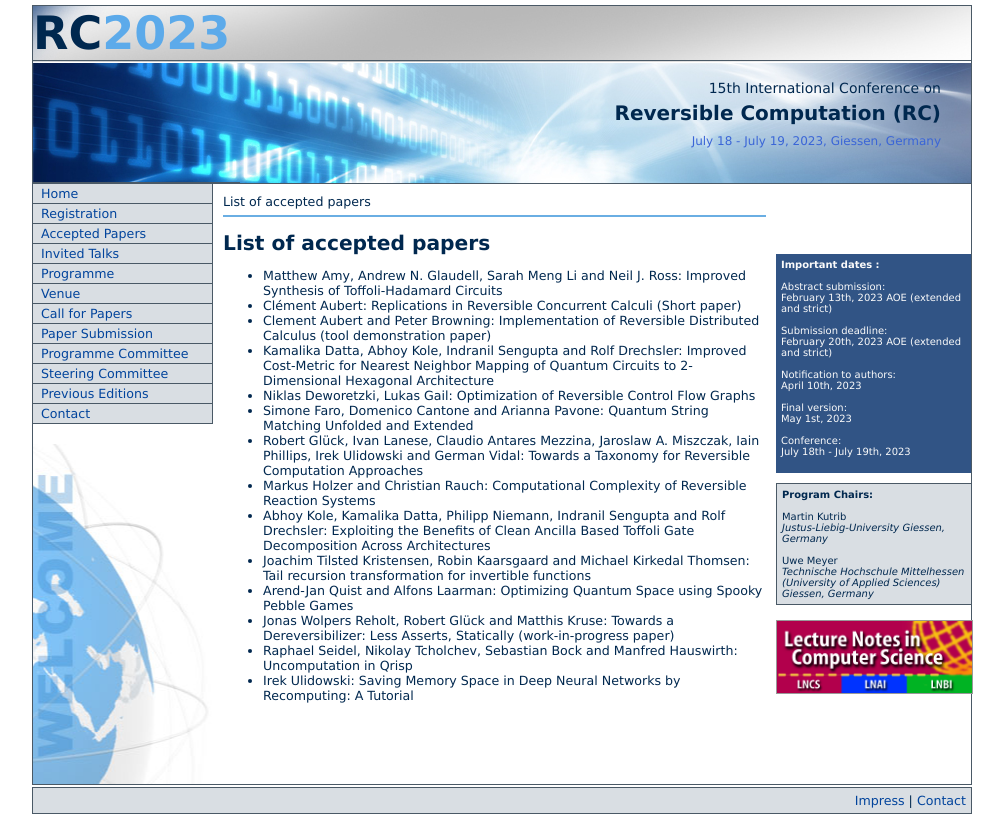
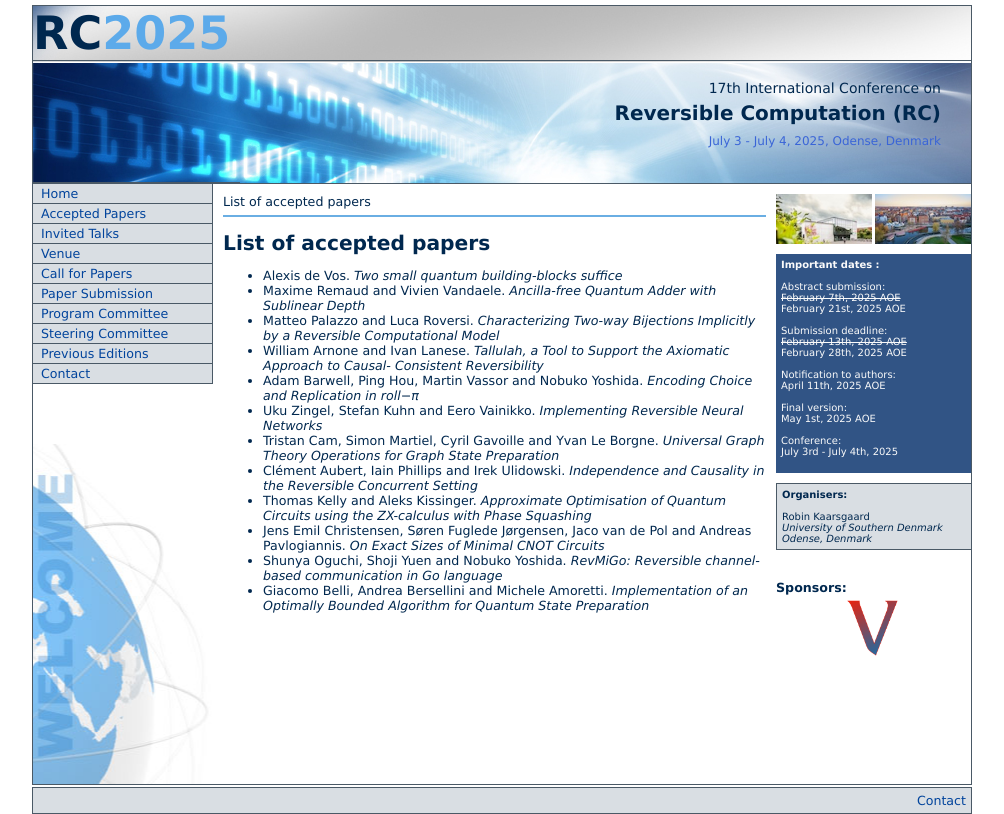
Before and after one commit to reversible-computation-2025/reversible-computation-2025.github.io, a plain HTML site: page accepted.html in a window 1280 px wide. Shown: the whole page, without its empty margins (139-1143 px from the left). Drawn offline with Linux system fonts and the light colour scheme.

Commit message:
Accepted papers, invited talks, more local info

```diff
--- a/accepted.html
+++ b/accepted.html
@@ -4,7 +4,7 @@
 
   <meta name="viewport" content="width=device-width, initial-scale=1.0">
   <meta http-equiv="X-UA-Compatible" content="ie=edge">
-  <title>Reversible Computation (RC) :: List of accepted papers</title>
+  <title>Reversible Computation (RC) :: Home</title>
   <link rel="stylesheet" href="./local/styles.css">
    <meta name="msapplication-TileColor" content="#FFFFFF">
   <meta name="msapplication-TileImage" content="./local/top.jpeg">
@@ -12,20 +12,19 @@
   <style type="text/css">
     .top-logo { background-image: url("./local/top.jpeg"); }
     .nav { background-image: url("./local/left.jpeg"); }
-    #local-img1 { background-image: url("./local/THM.jpg"); }
-    #local-img2 { background-image: url("./local/JLU.jpg"); }
-    #springer-img { background-image: url("./local/springer.png"); }
+    #local-img1 { background-image: url("./local/sdu-front.jpg"); }
+    #local-img2 { background-image: url("./local/odense.jpg"); }
   </style>
 </head>
 <body data-new-gr-c-s-check-loaded="14.1039.0" data-gr-ext-installed="">
   <div class="all">
     <div class="content">
       <div class="top-logo">
-      <div class="top-logo-abbrev">RC<span class="year">2023</span></div>
+        <div class="top-logo-abbrev">RC<span class="year">2025</span></div>
         <div class="top-logo-info">
-        <span class="edition">15th International Conference on</span><br>
+          <span class="edition">17th International Conference on</span><br>
           <span class="name">Reversible Computation (RC)</span><br>
-        <span class="date-place">July 18 - July 19, 2023, Giessen, Germany</span>
+          <span class="date-place">July 3 - July 4, 2025, Odense, Denmark</span>
         </div>
       </div>
 
@@ -36,14 +35,14 @@
         <nav>
           <ul>
             <li><a href="index.html">Home</a></li>
-          <li><a href="registration.html">Registration  </a></li>
+            <!--<li><a href="registration.html">Registration  </a></li>-->
             <li><a href="accepted.html">Accepted Papers</a></li>
             <li> <a href="invited.html">Invited Talks</a></li>
-          <li> <a href="programme.html">Programme</a></li>
+            <!--<li> <a href="programme.html">Programme</a></li>-->
             <li><a href="venue.html">Venue</a></li>
             <li><a href="cfp.html">Call for Papers</a></li>
             <li><a href="submission.html">Paper Submission</a></li>
-          <li><a href="pc.html">Programme Committee</a></li>
+            <li><a href="pc.html">Program Committee</a></li>
               <!--<li><a href="/location">Location</a></li>-->
               <!--<li><a href="/social">Social Event</a></li>-->
               <!--<li><a href="/accommodation">Accommodation</a></li>-->
@@ -60,28 +59,65 @@
 
 <h1>List of accepted papers</h1>
       <ul>
-        <li>Matthew Amy, Andrew N. Glaudell, Sarah Meng Li and Neil J. Ross: Improved Synthesis of Toffoli-Hadamard Circuits</li>
-        <li>Clément Aubert: Replications in Reversible Concurrent Calculi (Short paper)</li>
-        <li>Clement Aubert and Peter Browning: Implementation of Reversible Distributed Calculus (tool demonstration paper)</li>
-        <li>Kamalika Datta, Abhoy Kole, Indranil Sengupta and Rolf Drechsler:
-               Improved Cost-Metric for Nearest Neighbor Mapping of Quantum Circuits to 2-Dimensional Hexagonal Architecture</li>
-        <li>Niklas Deworetzki, Lukas Gail: Optimization of Reversible Control Flow Graphs</li>
-        <li>Simone Faro, Domenico Cantone and Arianna Pavone: Quantum String Matching Unfolded and Extended</li>
-        <li>Robert Glück, Ivan Lanese, Claudio Antares Mezzina, Jaroslaw A. Miszczak, Iain Phillips, Irek Ulidowski and German Vidal:
-          Towards a Taxonomy for Reversible Computation Approaches</li>
-        <li>Markus Holzer and Christian Rauch: Computational Complexity of Reversible Reaction Systems</li>
-        <li>Abhoy Kole, Kamalika Datta, Philipp Niemann, Indranil Sengupta and Rolf Drechsler:
-          Exploiting the Benefits of Clean Ancilla Based Toffoli Gate Decomposition Across Architectures</li>
-        <li>Joachim Tilsted Kristensen, Robin Kaarsgaard and Michael Kirkedal Thomsen: Tail recursion transformation for invertible functions</li>
-        <li>Arend-Jan Quist and Alfons Laarman: Optimizing Quantum Space using Spooky Pebble Games</li>
-        <li>Jonas Wolpers Reholt, Robert Glück and Matthis Kruse: Towards a Dereversibilizer: Less Asserts, Statically (work-in-progress paper)</li>
-        <li>Raphael Seidel, Nikolay Tcholchev, Sebastian Bock and Manfred Hauswirth: Uncomputation in Qrisp</li>
-        <li>Irek Ulidowski: Saving Memory Space in Deep Neural Networks by Recomputing: A Tutorial</li>
+        <li>Alexis de Vos.
+	  <em>Two small quantum building-blocks
+            suffice</em>
+	</li>
+	<li>
+	  Maxime Remaud and Vivien Vandaele.
+	  <em>Ancilla-free Quantum Adder with Sublinear Depth</em>
+	</li>
+	<li>Matteo Palazzo and Luca Roversi.
+	  <em>Characterizing Two-way Bijections Implicitly by a Reversible
+	    Computational Model</em>
+	</li>
+	<li>
+	  William Arnone and Ivan Lanese.
+	  <em>Tallulah, a Tool to Support the Axiomatic Approach to Causal-
+	    Consistent Reversibility</em>
+	</li>
+	<li>
+	  Adam Barwell, Ping Hou, Martin Vassor and Nobuko Yoshida.
+	  <em>Encoding Choice and Replication in roll−π</em>
+	</li>
+	<li>
+	  Uku Zingel, Stefan Kuhn and Eero Vainikko.
+	  <em>Implementing Reversible Neural Networks</em>
+	</li>
+	<li>
+	  Tristan Cam, Simon Martiel, Cyril Gavoille and Yvan Le Borgne.
+	  <em>Universal Graph Theory Operations for Graph State
+	    Preparation</em>
+	</li>
+	<li>
+	  Clément Aubert, Iain Phillips and Irek Ulidowski.
+	  <em>Independence and Causality in the Reversible Concurrent
+	    Setting</em>
+	</li>
+	<li>
+	  Thomas Kelly and Aleks Kissinger.
+	  <em>Approximate Optimisation of Quantum Circuits using the
+	    ZX-calculus with Phase Squashing</em>
+	</li>
+	<li>
+	  Jens Emil Christensen, Søren Fuglede Jørgensen, Jaco van de Pol
+	  and Andreas Pavlogiannis.
+	  <em>On Exact Sizes of Minimal CNOT Circuits</em>
+	</li>
+	<li>
+	  Shunya Oguchi, Shoji Yuen and Nobuko Yoshida.
+	  <em>RevMiGo: Reversible channel-based communication in Go
+	    language</em>
+	</li>
+	<li>
+	  Giacomo Belli, Andrea Bersellini and Michele Amoretti.
+	  <em>Implementation of an Optimally Bounded Algorithm for
+	    Quantum State Preparation</em>
+	</li>
       </ul>
 
 
     </div>
-
       <!--  RIGHT ===========================================-->
         <div class="right">
           <div id="local-imgs">
@@ -91,39 +127,37 @@
           <div class="dates">
             <b>Important dates :</b><br><br>
             Abstract submission:<br>
-        February 13th, 2023 AOE (extended and strict) <br><br>
+            <s>February 7th, 2025 AOE</s><br>February 21st, 2025 AOE <br><br>
             Submission deadline:<br>
-        February 20th, 2023 AOE (extended and strict)  <br><br>
+            <s>February 13th, 2025 AOE</s><br>February 28th, 2025 AOE  <br><br>
             Notification to authors:<br>
-        April 10th, 2023 <br><br>
+            April 11th, 2025 AOE <br><br>
             Final version:<br>
-        May 1st, 2023<br><br>
+            May 1st, 2025 AOE<br><br>
             Conference:<br>
-        July 18th - July 19th, 2023<br><br>
+            July 3rd - July 4th, 2025<br><br>
           </div>
           <div class="organizers">
-        <b>Program Chairs:</b><br><br>
-        Martin Kutrib <br>
-        <i>Justus-Liebig-University Giessen, Germany</i><br><br>
-        Uwe Meyer<br>
-        <i>Technische Hochschule Mittelhessen (University of Applied Sciences) Giessen, Germany</i>
+              <b>Organisers:</b><br><br>
+              Robin Kaarsgaard<br>
+              <i>University of Southern Denmark <br/>
+		Odense, Denmark
+	      </i>
             </div>
            <div>
               <br>
-        <img style="border: 1px solid #999999;" src="local/LNCS-Logo.jpg" width="100%">
+              <!--<img style="border: 1px solid #999999;" src="local/LNCS-Logo.jpg" width="100%">-->
 
               <br>
-        <!-- <b>Sponsors:</b> -->
-        <!-- <a href= "http://www.uniurb.it" target="_blank"><img src="          https://www.uniurb.it/it/portale/components/logo-nh-uniurb.svg
-" style="width:100%;height:100%"></div></a>
-<a href="https://vaire.co/" target="_blank"><div class="center;"><img src="./local/vaire.png" style="width:50%;height:50%"></div></a>
--->
+              <b>Sponsors:</b>
+
+<a href="https://vaire.co/" target="_blank"><div align="center"><img src="local/logovaire.png" style="width:33%;height:33%"></div></a>
 
     </div>
         </div>
 
       <div class="footer">
-      <a href="https://www.thm.de/site/impressum.html">Impress</a> | <a href="contact.html">Contact</a>
+        <a href="contact.html">Contact</a>
       </div>
     </div>
   </div>
```
Also changed, not shown: cfp.html (+2 -2 lines), contact.html (+2 -2 lines), index.html (+2 -2 lines), invited.html (+28 -62 lines), past.html (+2 -2 lines), pc.html (+2 -2 lines), steering.html (+2 -2 lines), submission.html (+2 -2 lines), venue.html (+23 -2 lines). Lines whose indentation alone changed are shown as unchanged.
